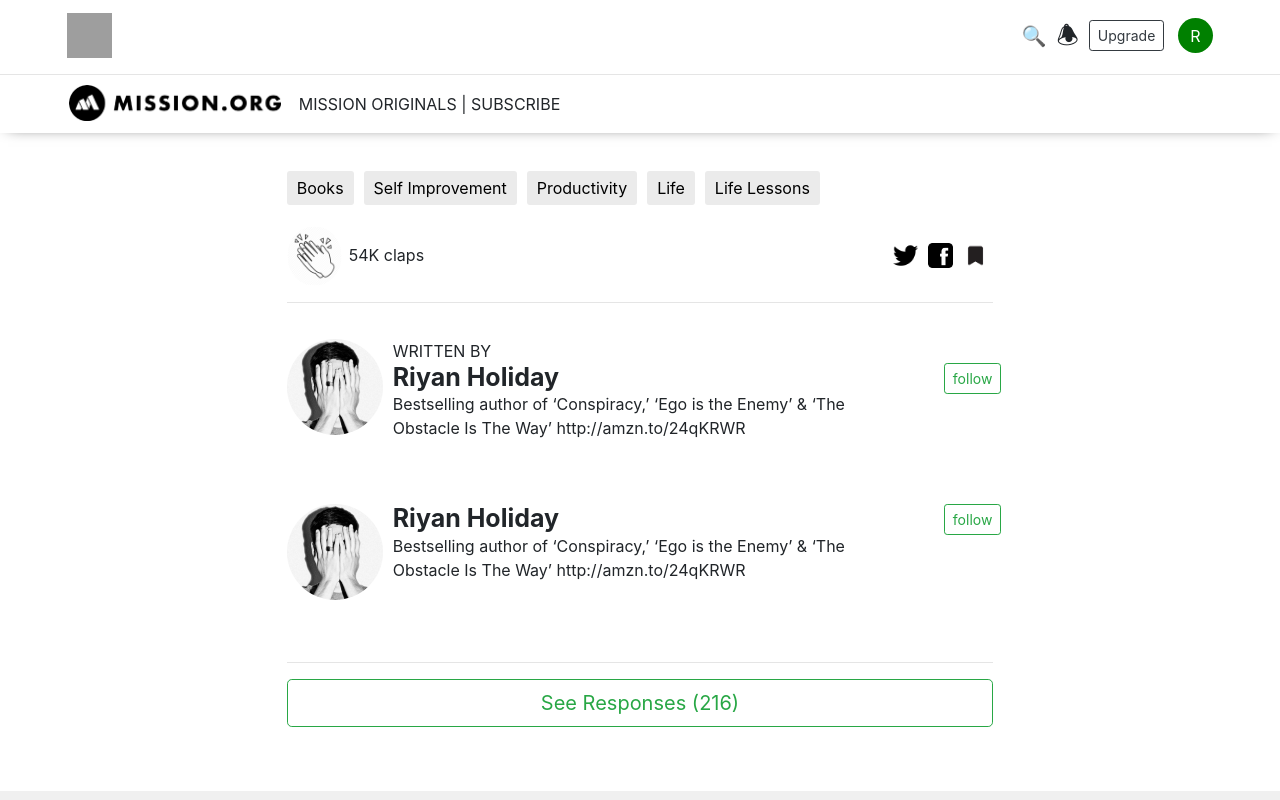
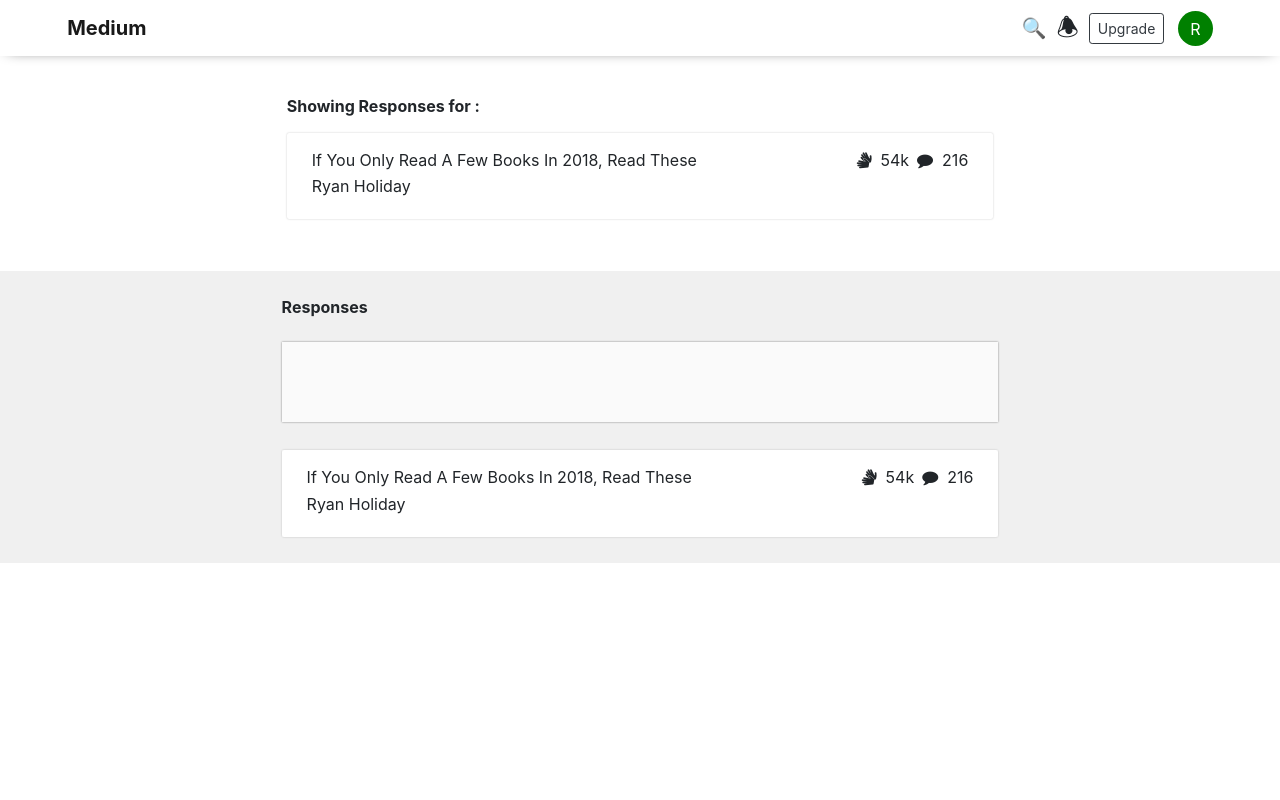
Before and after one commit to slamet-rahayu/dumbwaysdotid-Medium_slametrahayu_DW13AMC6V, a React (Create React App) app: page / in a window 1280 px wide. Shown: the top 800 px of the page. Built offline with nearby package versions, Linux system fonts and the light colour scheme; grey boxes are pictures that could not be loaded.

Commit message:
8.comment

```diff
--- a/src/App.css
+++ b/src/App.css
@@ -190,3 +190,27 @@
   padding-top: 3%;
   color: white;
 }
+
+.responses {
+  margin-top:2% ;
+  box-shadow: 0px 0px 2px 0px #0000003b;
+  border-radius: 2px;
+  padding: 15px 25px 5px 25px;
+}
+
+.comment-section {
+  margin-left: 22%;
+  margin-right: 22%;
+  box-sizing: border-box;
+  margin-bottom: 1%;
+  margin-top: -1%;
+}
+
+.comment-text {
+  width: 100%;
+  height: 80px;
+  background: #fafafa;
+  border: none;
+  box-shadow: 0px 0px 2px 0px grey;
+  margin-top: 1%;
+}
--- a/src/index.js
+++ b/src/index.js
@@ -8,10 +8,11 @@
 // import Category from './view/Category';
 // import Categorypage from './view/Category-page';
 // import Article from './view/Article';
-import Follow from './view/follow';
+// import Follow from './view/follow';
+import Komen from './view/Comment';
 import * as serviceWorker from './serviceWorker';
 
-ReactDOM.render(<Follow />, document.getElementById('Home'));
+ReactDOM.render(<Komen />, document.getElementById('Home'));
 // ReactDOM.render(<Login />, document.getElementById('root'));
 // ReactDOM.render(<App />, document.getElementById('login'));
 
--- /dev/null
+++ b/src/view/Comment.js
@@ -0,0 +1,88 @@
+import React, {Component} from 'react';
+import { Navbar, Nav, Button, Form, } from 'react-bootstrap';
+import Row from 'react-bootstrap/Row';
+import Col from 'react-bootstrap/Col';
+import Medium from '../medium.png';
+import '../App.css';
+import 'font-awesome/css/font-awesome.min.css';
+import Mission from '../mission.png';
+import 'font-awesome/css/font-awesome.css';
+
+
+
+function Home () {
+return (
+<div>
+<div className="header-box">
+<div className="header">
+
+    <Navbar expand="lg">
+  <Navbar.Brand href="#home"><b>Medium</b></Navbar.Brand>
+  <Navbar.Toggle aria-controls="basic-navbar-nav" />
+  <Navbar.Collapse id="basic-navbar-nav">
+    <Nav className="mr-auto">
+
+    </Nav>
+      <span style={{fontSize:"20px",marginRight:"10px"}}>&#128269;</span>
+      <span style={{fontSize:"25px",marginRight:"10px"}}>&#128365;</span>
+      <Button variant="outline-dark btn-sm">Upgrade</Button>
+      &nbsp;&nbsp;&nbsp;
+      <div className="profile"><p style={{marginTop:"-10px"}}></p>R</div>
+  </Navbar.Collapse>
+</Navbar>
+</div>
+</div>
+<div className="content">
+
+    <div className="article">
+        <b>Showing Responses for :</b>
+        <div className="responses">
+        <icon style={{float:"right",textIndent:"0.5em"}}>
+        <i class="fa fa-sign-language"></i>
+        &nbsp;
+        54k
+        <i class="fa fa-comment"></i>
+        &nbsp;
+        216
+        </icon>
+        <p>If You Only Read A Few Books In 2018, Read These</p>
+        <p style={{marginTop:"-2%"}}>Ryan Holiday</p>
+        </div>
+
+    </div>
+
+
+</div>
+
+<div className="footer-top">
+<div className="comment-section">
+<br></br>
+<p><b>Responses</b></p>
+        <div className="commet-box">
+        <input type="text" className="comment-text" />
+        </div>
+        <div style={{marginTop:"4%",background:"white"}}>
+
+        <div className="responses">
+        <icon style={{float:"right",textIndent:"0.5em"}}>
+        <i class="fa fa-sign-language"></i>
+        &nbsp;
+        54k
+        <i class="fa fa-comment"></i>
+        &nbsp;
+        216
+        </icon>
+        <p>If You Only Read A Few Books In 2018, Read These</p>
+        <p style={{marginTop:"-2%"}}>Ryan Holiday</p>
+        </div>
+
+    </div>
+</div>
+</div>
+
+</div>
+);
+}
+
+
+export default Home;
```
